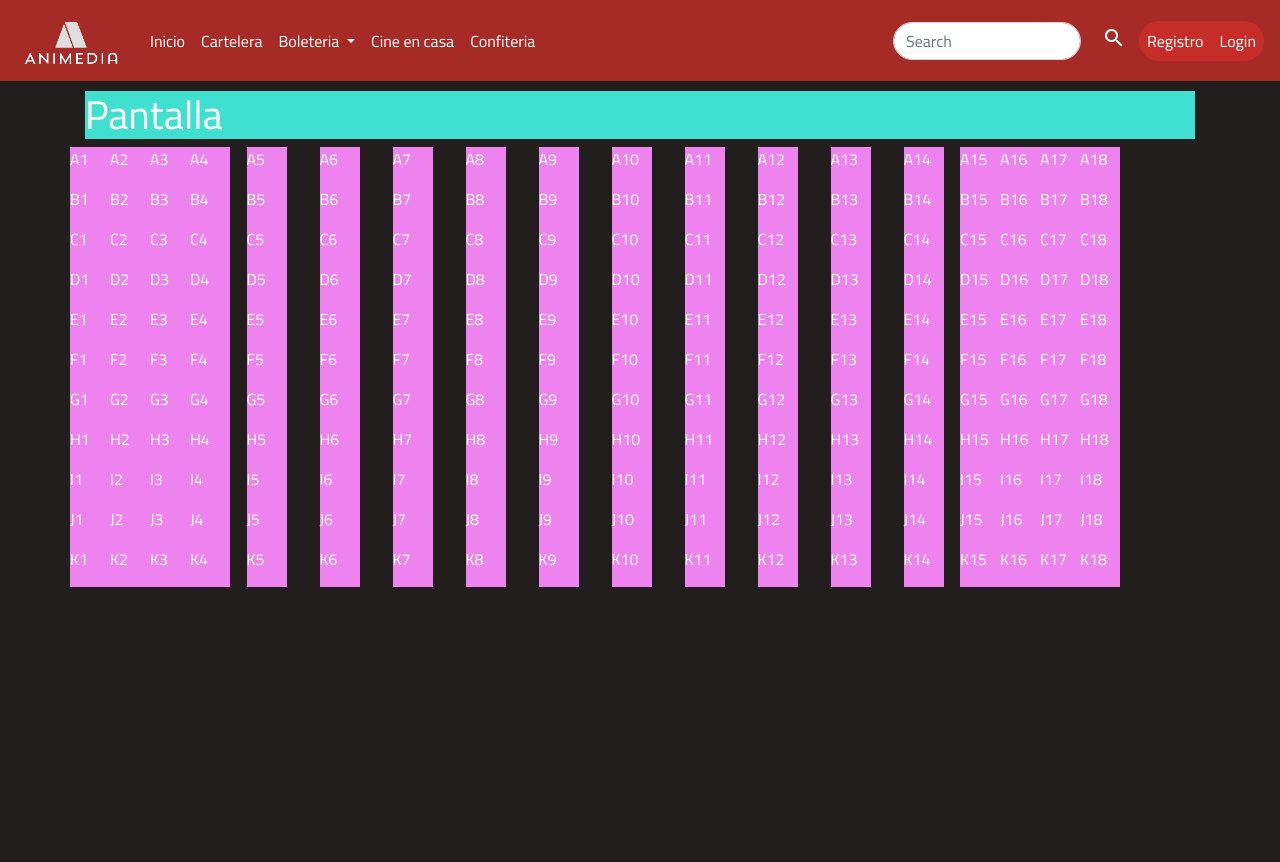
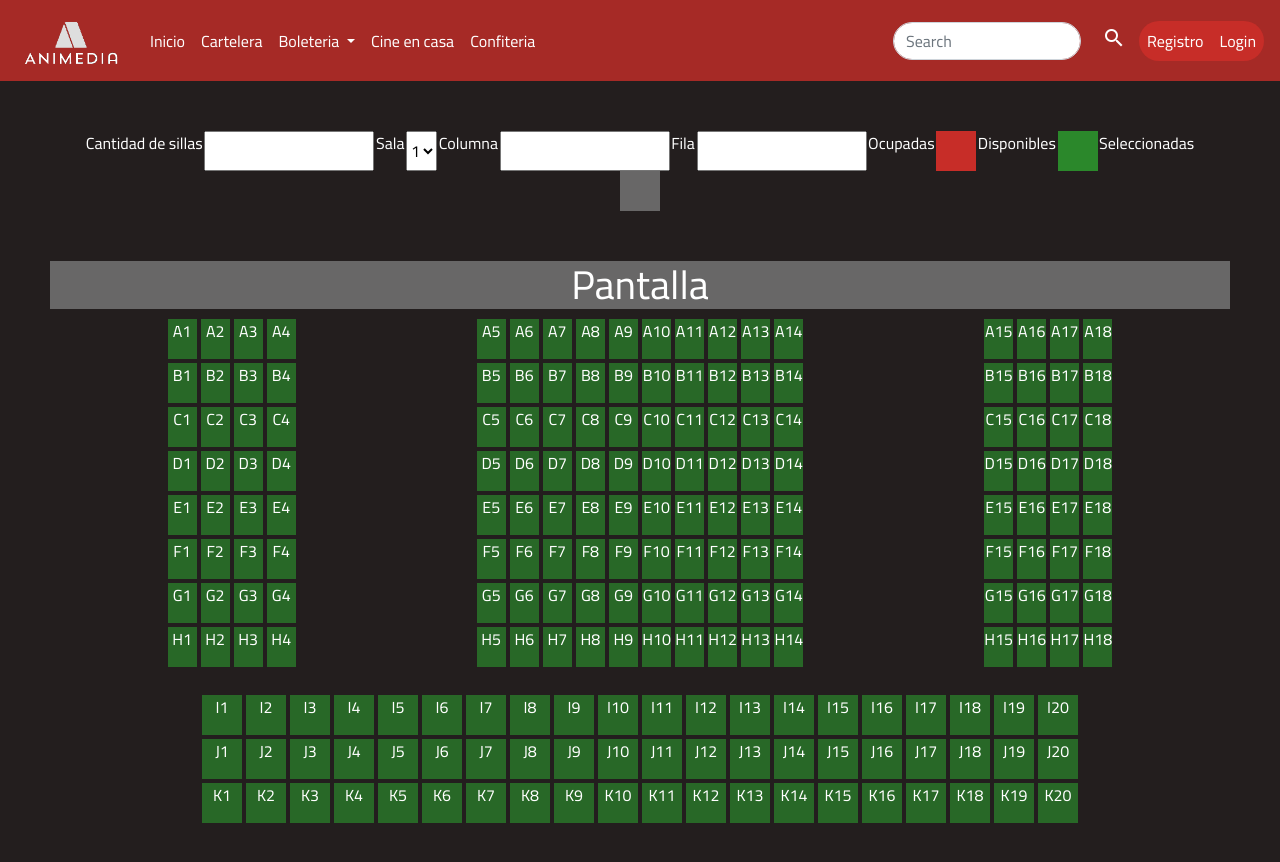
Before and after one commit to julianza32/Animedia, an Angular app in the folder animedia/: page /boleteria in a window 1280 px wide. Shown: the top 862 px of the page. Before the commit the page ends 800 px from the top, so only its background shows below. Built offline with nearby package versions, Linux system fonts and the light colour scheme.

Commit message:
boleteria

```diff
--- a/animedia/src/app/pages/boleteria/boleteria.component.css
+++ b/animedia/src/app/pages/boleteria/boleteria.component.css
@@ -1,9 +1,29 @@
 .sillas{
+    width: 8%;
+    max-width: 40px;
+    height: 40px;
+    background-color:  rgb(43, 136, 43,0.7);
+    margin: 2px;
+    text-align: center;
+    size: 1em;
+}
+.sillasm{
     width: 40px;
     height: 40px;
-    background-color: violet;
 }
 .pantalla{
     margin-top:10px;
-    background-color: turquoise;
+    background-color: rgba(128, 128, 128, 0.74);
 }
+.disponibles{
+    background-color: rgb(43, 136, 43);
+}
+.ocupadas{
+    background-color: #C72D28;
+}
+.seleccionadas{
+    background-color: rgba(128, 128, 128, 0.74);
+}
+section, .boleteria{
+    margin: 50px;
+}
--- a/animedia/src/app/pages/boleteria/boleteria.component.html
+++ b/animedia/src/app/pages/boleteria/boleteria.component.html
@@ -1,25 +1,73 @@
-<div class="container">
-    <div class="pantalla">
+<div class="boleteria">
+    <section class="seleccion">
+        <form class="row d-flex justify-content-around " action="">
+            <label for="puestos">Cantidad de sillas</label>
+            <input type="number" name="puestos">
+            <label for="sala">Sala</label>
+            <select name="sala" id="sala">
+                <option value="1"> 1 </option>
+                <option value="2"> 2 </option>
+                <option value="3"> 3 </option>
+                <option value="4"> 4 </option>
+                <option value="5"> 5 </option>
+                <option value="6"> 6 </option>
+                <option value="7"> 7 </option>
+                <option value="8"> 8 </option>
+            </select>
+            <label for="Colum">Columna</label>
+            <input type="number" name="Colum">
+            <label for="Fila">Fila</label>
+            <input type="text" name="Fila">
+
+            <span> Ocupadas</span>
+            <div class="sillasm ocupadas"></div>
+            <span> Disponibles</span>
+            <div class="sillasm disponibles"></div>
+            <span> Seleccionadas</span>
+            <div class="sillasm seleccionadas"></div>
+
+        </form>
+    </section>
+    <div class="pantalla text-center">
         <h1>Pantalla</h1>
     </div>
+
+    <!-- <div class="d-flex justify-content-around"> -->
     <div class=" row " *ngFor="let silla of sillas">
-        <div class="col-2 row d-flex justify-content-betwen">
+        <div class="col-12">
+            <div class="d-flex justify-content-between">
+                <div class="col-4 row d-flex justify-content-center">
 
-            <div class="sillas" *ngFor="let columna of columnas">
-                <div>{{silla}}{{columna}}</div>
+                    <div class="sillas rownded text-center " *ngFor="let columna of columnas">
+                        <div>{{silla}}{{columna}}</div>
+                    </div>
+
+                </div>
+                <div class="col-4 row d-flex justify-content-center ">
+                    <div class="sillas rownded text-center" *ngFor="let columna of columnas2">
+                        <div>{{silla}}{{columna}}</div>
+                    </div>
+                </div>
+                <div class="col-4 row d-flex justify-content-center ">
+                    <div class="sillas rownded text-center" *ngFor="let columna of columnas3">
+                        <div>{{silla}}{{columna}}</div>
+                    </div>
+                </div>
+
             </div>
 
         </div>
-        <div class="col-8 row d-flex justify-content-around">
-            <div class="sillas " *ngFor="let columna of columnas2">
-                <div>{{silla}}{{columna}}</div>
+    </div>
+    <br>
+    <div class="row" *ngFor="let silla of sillas2">
+        <div class="col-12">
+            <div class="d-flex justify-content-center ">
+                <div class="sillas rownded text-center" *ngFor="let columna of columnas4">
+                    <div>{{silla}}{{columna}}</div>
+                </div>
             </div>
         </div>
-        <div class="col-2 row d-flex justify-content-around">
-            <div class="sillas " *ngFor="let columna of columnas3">
-                <div>{{silla}}{{columna}}</div>
-            </div>
-        </div>
-        <br>
     </div>
+
+    <!-- </div> -->
 </div>
--- a/animedia/src/app/pages/boleteria/boleteria.component.ts
+++ b/animedia/src/app/pages/boleteria/boleteria.component.ts
@@ -12,7 +12,9 @@ export class BoleteriaComponent implements OnInit {
   columnas=[1,2,3,4,];
   columnas2=[5,6,7,8,9,10,11,12,13,14];
   columnas3=[15,16,17,18];
-  sillas=['A','B','C','D','E','F','G','H','I','J','K']
+  columnas4=[1,2,3,4,5,6,7,8,9,10,11,12,13,14,15,16,17,18,19,20];
+  sillas=['A','B','C','D','E','F','G','H']
+  sillas2=['I','J','K']
 
   ngOnInit(): void {
 
--- a/animedia/src/styles.css
+++ b/animedia/src/styles.css
@@ -1,6 +1,10 @@
 /* You can add global styles to this file, and also import other style files */
 body{
     background-color: #231e1e;
-    font-family: 'Cairo', sans-serif;
+
     color: white;
 }
+*{
+    font-family: 'Cairo', sans-serif;
+
+}
```
